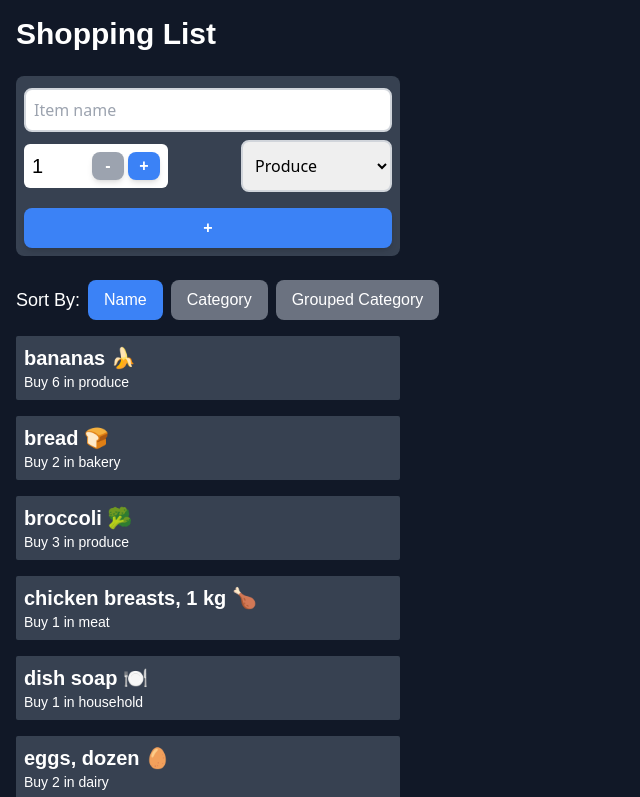
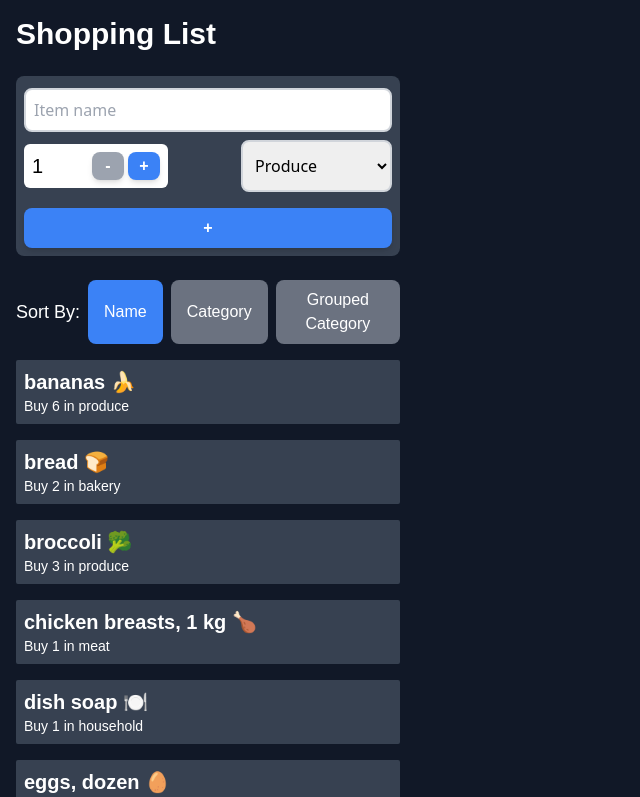
Before and after one commit to bhaumikkgohil/cprg306-assignments, a Next.js app: page /week-7 in a window 1280 px wide. Shown: the top 797 px of the page, without its empty margins (0-640 px from the left). Built offline with nearby package versions, Linux system fonts and the light colour scheme.

Commit message:
Update week-7\item-list.js

```diff
--- a/app/week-7/item-list.js
+++ b/app/week-7/item-list.js
@@ -35,6 +35,7 @@ const ItemList = ({ items }) => {
       <div className="mb-4 ">
         <div className="flex items-center">
           <h2 className="text-lg text-white">Sort By:</h2>
+          <div className="flex w-80">
             <button
               className={`px-4 py-2 mr-2 ml-2 ${
                 sortBy === "name" ? "bg-blue-500" : "bg-gray-500"
@@ -59,6 +60,7 @@ const ItemList = ({ items }) => {
             >
               Grouped Category
             </button>
+          </div>
         </div>
       </div>
 
```
Lines whose indentation alone changed are shown as unchanged.
